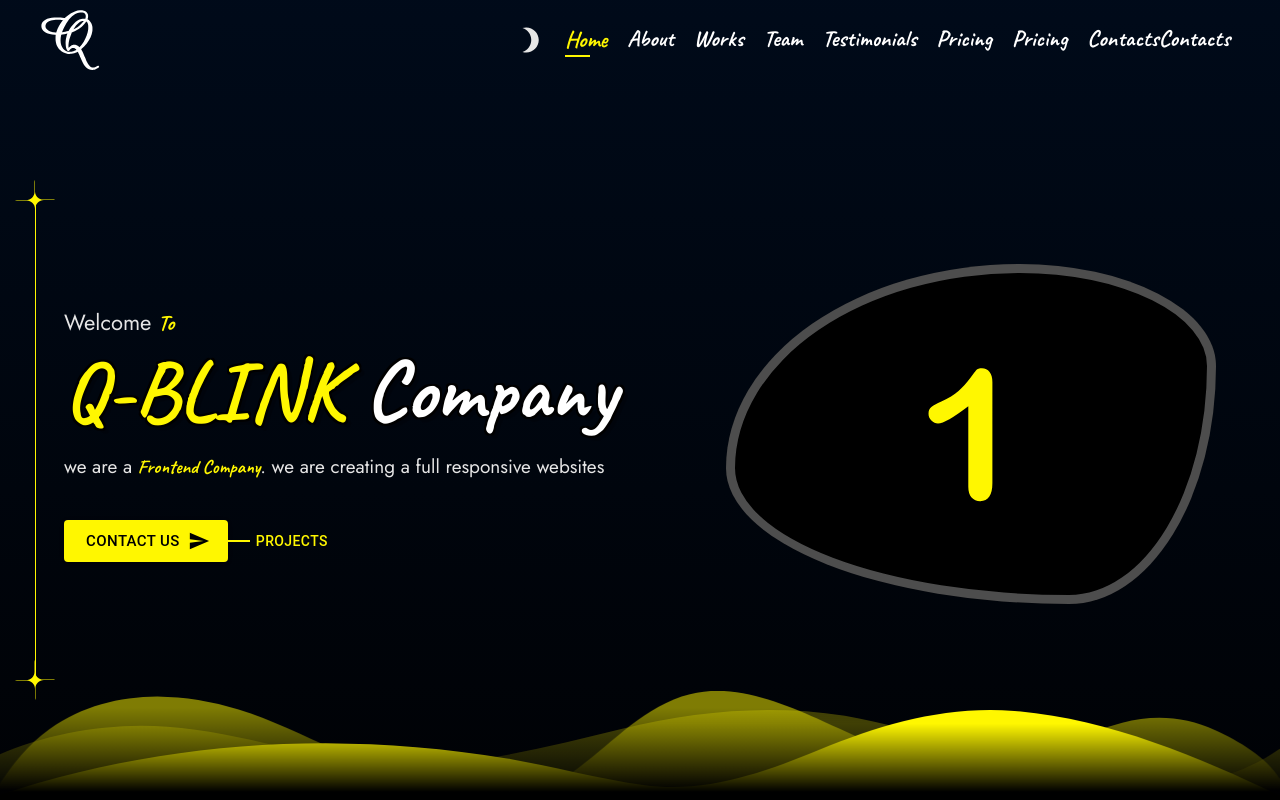
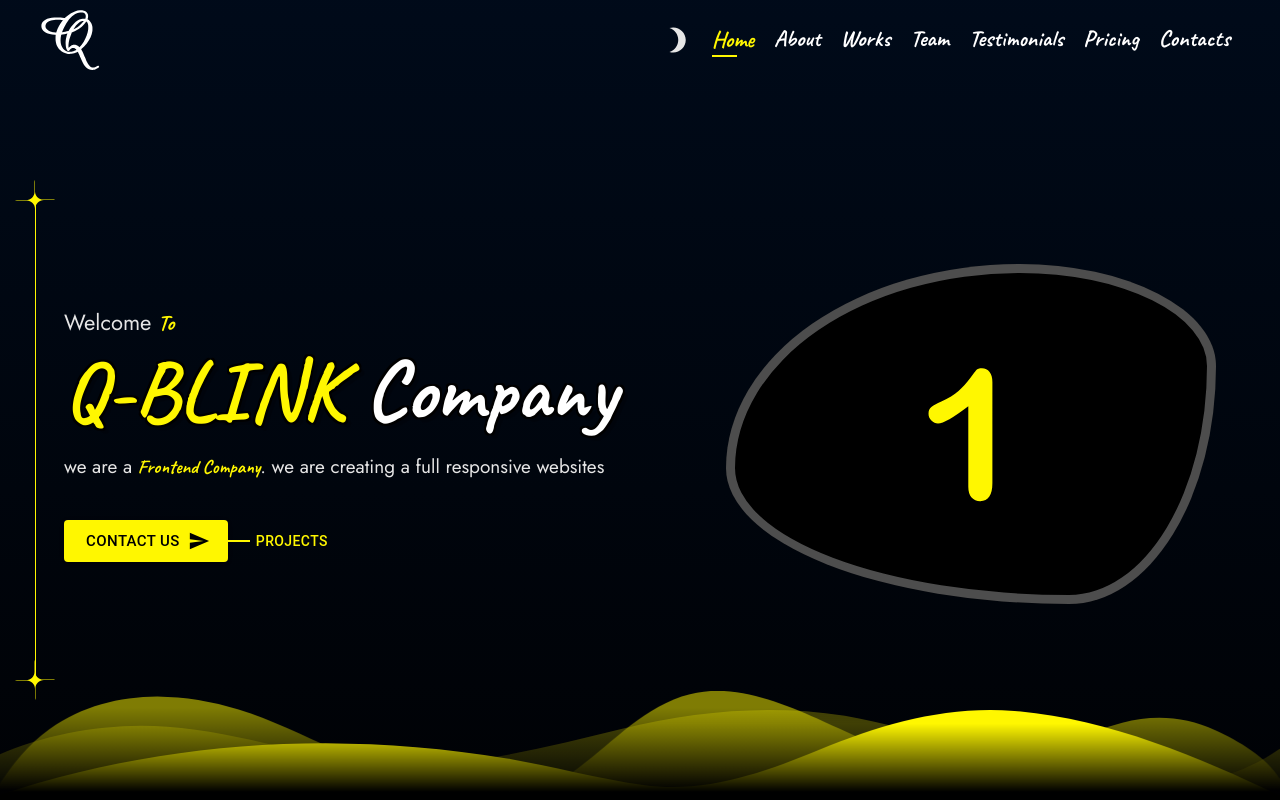
Before and after one commit to noorhesham9/Q_blink-company, a React (Vite) app: page / in a window 1280 px wide. Shown: the top 800 px of the page. Built offline with nearby package versions, Linux system fonts and the light colour scheme; the HTML template or start-up script is replaced by a standard one; a web font is replaced by a local one.

Commit message:
edit header

```diff
--- a/src/App.css
+++ b/src/App.css
@@ -4,10 +4,6 @@
   margin: 0;
   padding: 0;
   box-sizing: border-box;
-}
-
-html {
-  scroll-behavior: smooth;
 }
 
 body,
@@ -76,8 +72,8 @@ a {
     var(--bg-color) 100%
   );
 }
-.background-Color{
- background-color: hsl(216, 100%, 5%)
+.background-Color {
+  background-color: hsl(216, 100%, 5%);
 }
 button {
   cursor: pointer;
--- a/src/components/Header/Header.jsx
+++ b/src/components/Header/Header.jsx
@@ -255,10 +255,6 @@ const Header = () => {
             </Link>
           </li>
           <li>
-            <a href="#pricing">Pricing</a>
-          </li>
-          <li>
-            <a href="#contact">Contacts</a>
             <Link
               to={"contact"}
               spy={true}
```
Also changed, not shown: 2 other files (tests, documents, lock files or other folders).
